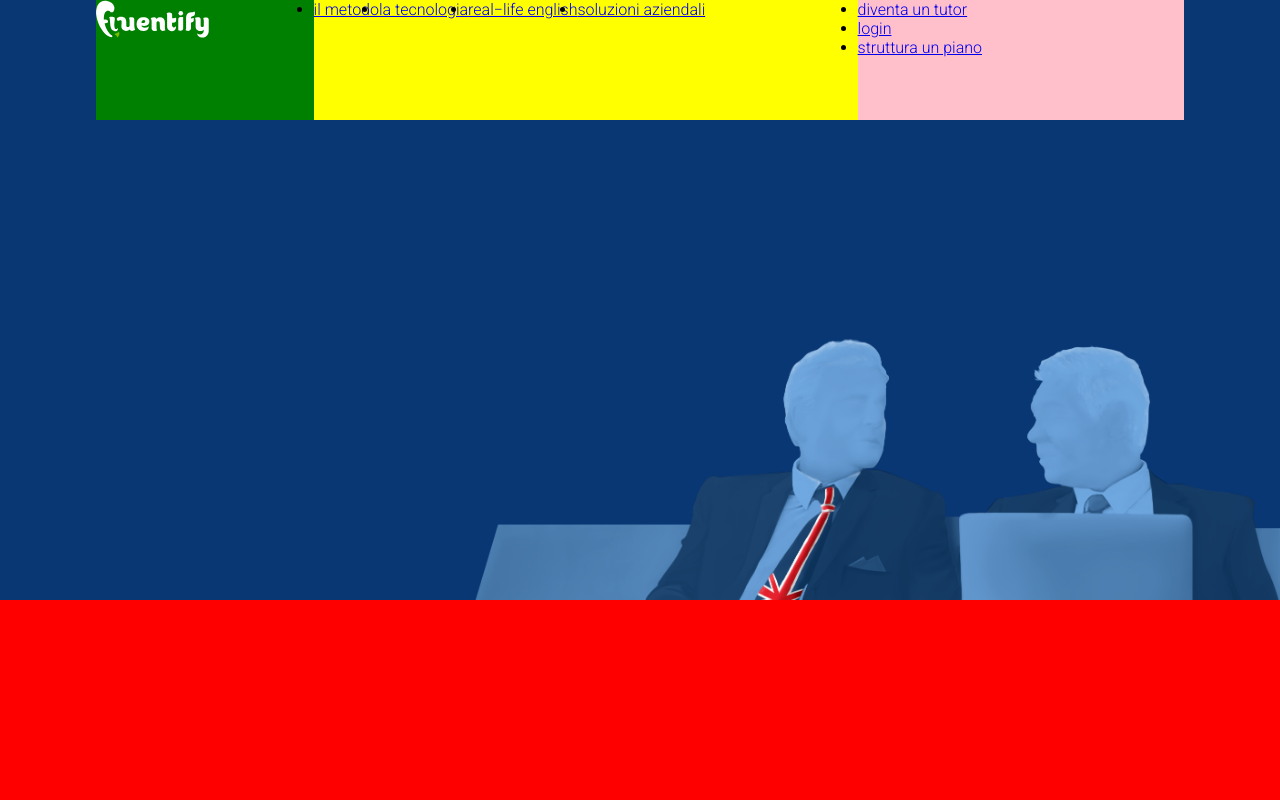
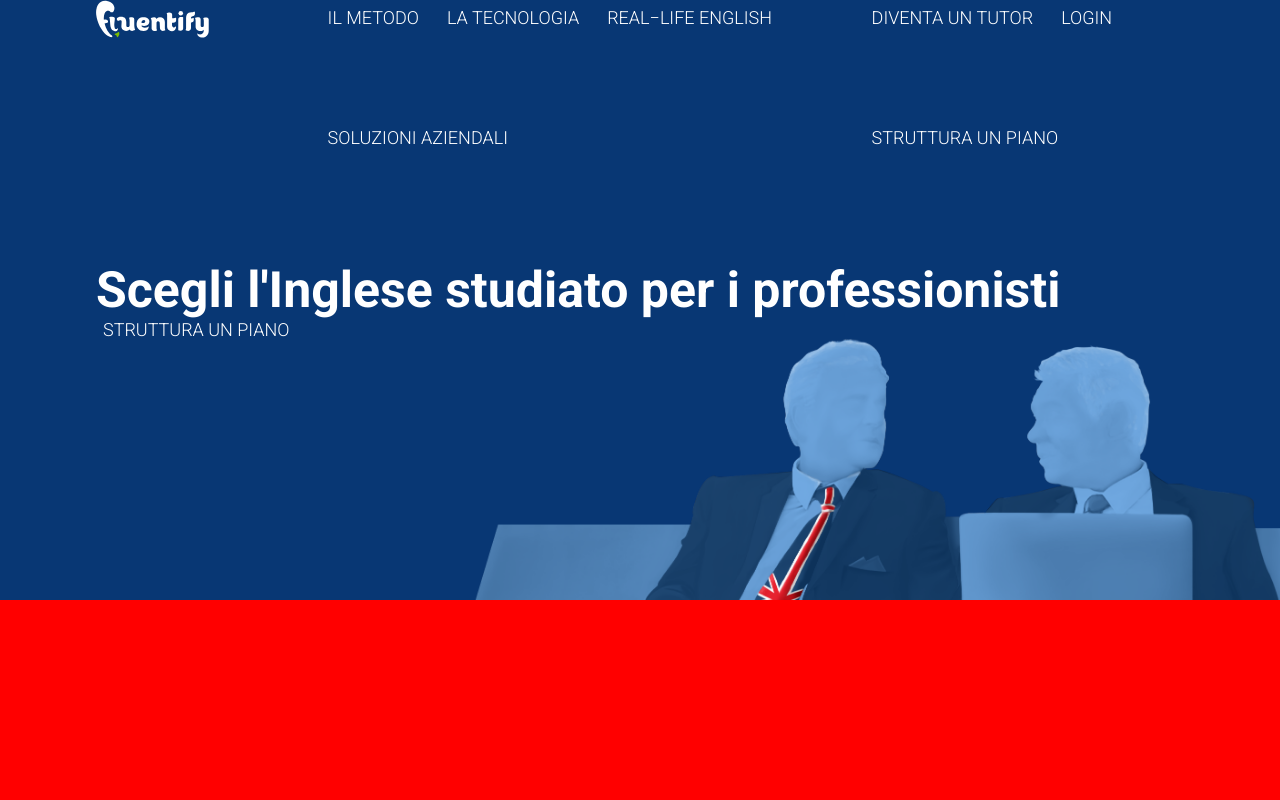
Before and after one commit to mssmln/htmlcss-fluentify, a plain HTML site: page index.html in a window 1280 px wide. Shown: the top 800 px of the page. Drawn offline with Linux system fonts and the light colour scheme.

Commit message:
still working on header tag

```diff
--- a/css/style.css
+++ b/css/style.css
@@ -20,6 +20,25 @@
 }
 
 
+li, a{
+  text-decoration: none;
+  list-style: none;
+  color: white;
+  font-size: 18px;
+  text-transform: uppercase;
+  padding: 7px;
+}
+
+nav, ul, li{
+  height: 100%;
+}
+
+.colourless-bottom{
+  margin: 2px solid white;
+  border-radius: 5px;
+}
+
+
 /* /GENERAL RULES */
 
 
@@ -35,6 +54,7 @@ body{
   height: 600px;
   background-color: blsssue;
   margin: 0 auto;
+  position: relative;
 }
 
 /* HEADER BACKGROUND */
@@ -57,28 +77,30 @@ header{
 /* NAVIGATION BAR */
 
 .header-navigation-bar{
-  background-color: lightblue;
+  /* background-color: lightblue; */
   height: 20%;
 }
 
 .header-navigation-bar .logo{
-  background-color: green;
+  /* background-color: green; */
   height: 100%;
   width: 20%;
 }
 
+.header-navigation-bar .logo img{}
+
+
 .header-navigation-bar .left-nav{
-  background-color: yellow;
+  /* background-color: yellow; */
   width: 50%;
   height: 100%;
 }
 
 .header-navigation-bar .right-nav{
-  background-color: pink;
+  /* background-color: pink; */
   height: 100%;
   width: 30%;
 }
-
 
 
 
@@ -88,35 +110,24 @@ header{
 
 
 
+/* HEADLINE AND CTA */
 
-/* header{
-  height: 550px;
-  background-color: red;
+
+
+.jumbotron{
+  position: absolute;
+  top: 50%;
+  left: 0;
+  transform: translateY(-50%);
 }
 
 
-main{
-  height: 700px;
-  background-color: blue;
-}
-
-.header-container{
-  width: 80%;
-  height: 100%;
-  background-color: white;
-  margin: 0 auto;
+.headline-cta h1{
+  font-size: 50px;
+  color: white;
 }
 
 
 
-.header-nav{
-  height: 20%;
-  background-color: yellow;
-}
 
-.jumbotron{
-  height: 80%;
-  background-color: lightblue;
-}
-footer{
-} */
+/* /HEADLINE AND CTA */
--- a/index.html
+++ b/index.html
@@ -27,22 +27,20 @@
           </div>
           <div class="right-nav float-left">
             <nav>
-              <ul>
-                <li><a href="#">diventa un tutor</a></li>
-                <li><a href="#">login</a></li>
-                <li><a href="#">struttura un piano</a></li>
+              <ul class="clearfix">
+                <li class="float-left"><a class="colourless-bottom" href="#">diventa un tutor</a></li>
+                <li class="float-left"><a href="#">login</a></li>
+                <li class="float-left"><a href="#">struttura un piano</a></li>
               </ul>
             </nav>
           </div>
 
         </div>
         <div class="jumbotron">
-          <div class="testo">
-            <h1></h1>
-            <a href="#"></a>
-
+          <div class="headline-cta">
+            <h1>Scegli l'Inglese studiato per i professionisti</h1>
+            <a href="#">struttura un piano</a>
           </div>
-
         </div>
 
 
```
